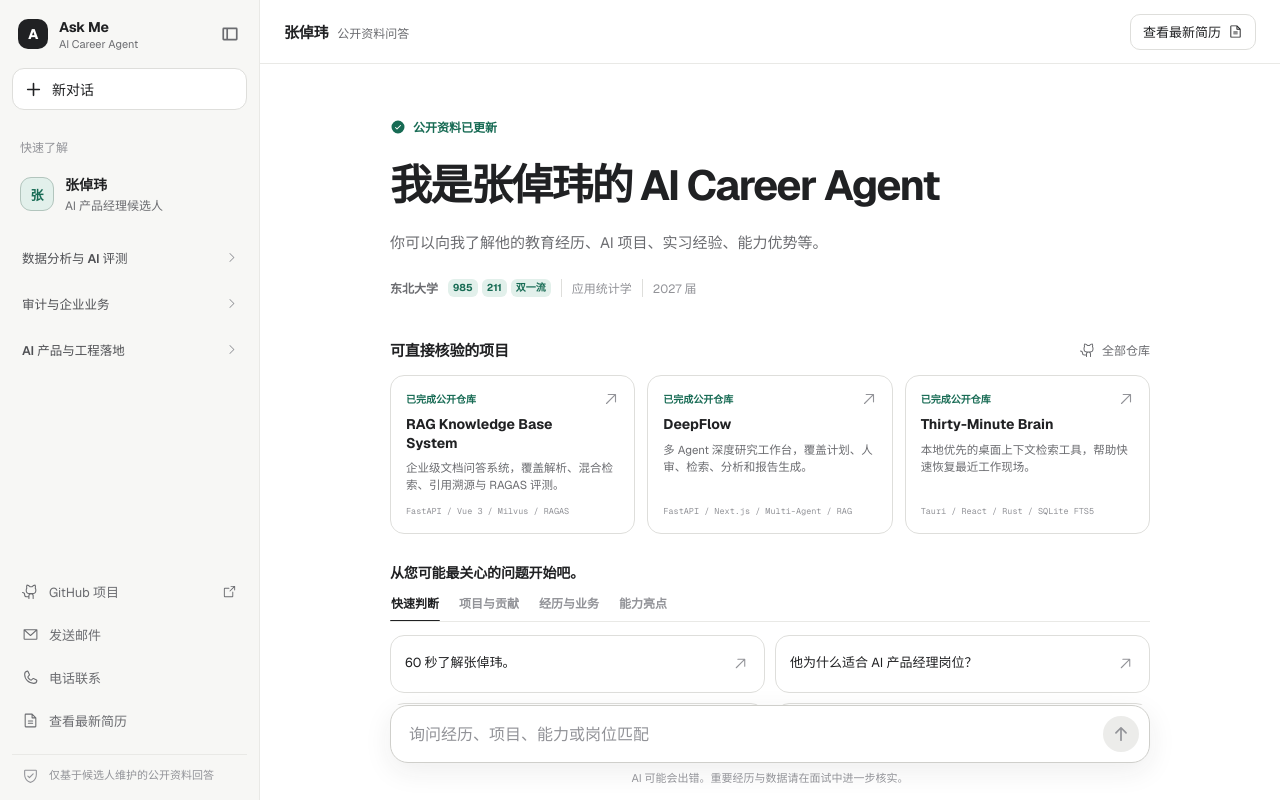
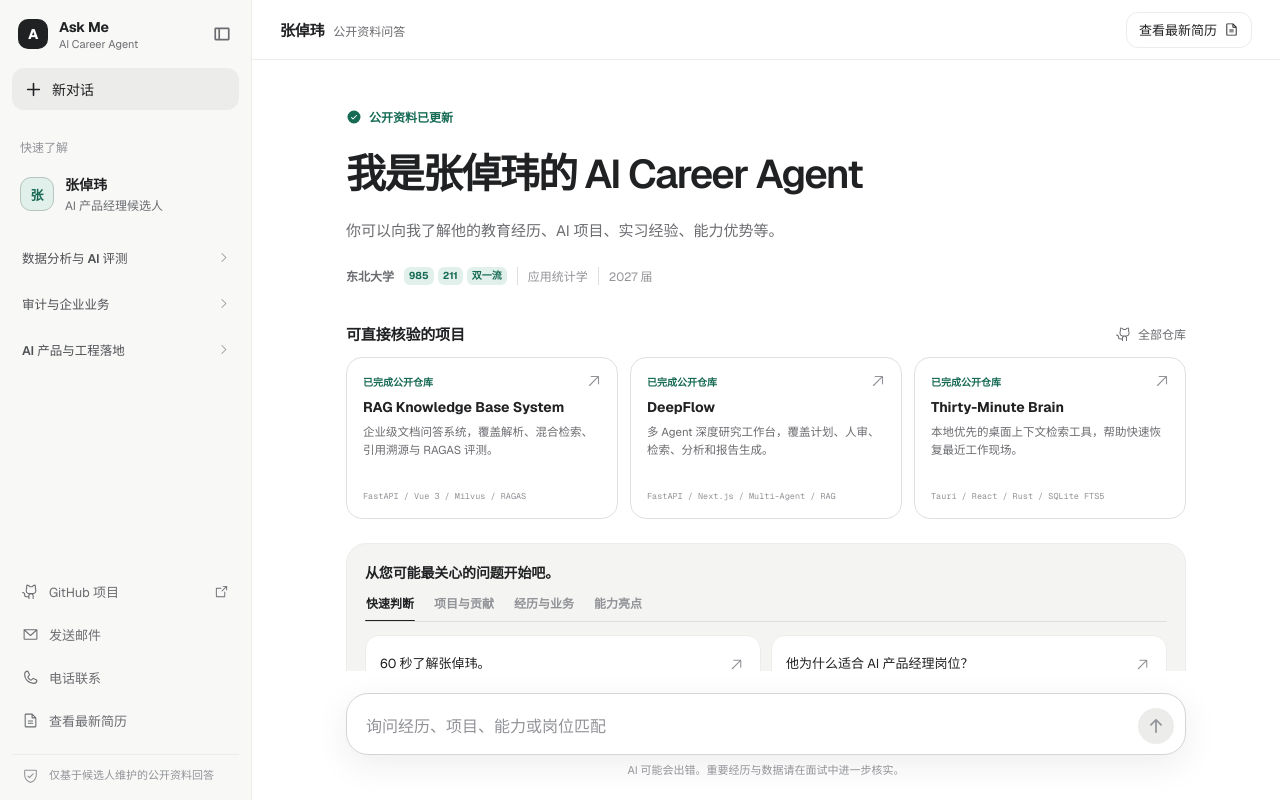
Before and after one commit to ZackZhang-AI/ask-me-career-agent, a Next.js app: page / in a window 1280 px wide. Built offline with nearby package versions, Linux system fonts and the light colour scheme.

Commit message:
优化前端视觉层级与输入体验

```diff
--- a/app/globals.css
+++ b/app/globals.css
@@ -1,21 +1,22 @@
 :root {
   color-scheme: light;
   --page: #ffffff;
-  --sidebar: #f7f7f5;
+  --sidebar: #f8f8f7;
   --surface: #ffffff;
   --surface-hover: #ececea;
-  --surface-soft: #f3f3f1;
+  --surface-soft: #f4f4f2;
   --ink: #202123;
   --muted: #6b6c70;
   --faint: #929398;
-  --line: #dededb;
-  --line-soft: #e9e9e6;
+  --line: #dfdfdc;
+  --line-soft: #ececea;
   --accent: #176b54;
   --accent-soft: #e2f0eb;
   --danger: #b54842;
-  --content: 760px;
-  --sidebar-width: 260px;
-  --topbar-height: 64px;
+  --content: 840px;
+  --reading-content: 760px;
+  --sidebar-width: 252px;
+  --topbar-height: 60px;
 }
 
 * {
@@ -186,17 +187,17 @@ textarea:focus-visible {
   display: flex;
   align-items: center;
   gap: 10px;
-  border: 1px solid var(--line);
+  border: 1px solid transparent;
   border-radius: 12px;
-  background: var(--surface);
+  background: var(--surface-hover);
   font-size: 14px;
   font-weight: 570;
   transition: background 160ms ease, border-color 160ms ease, transform 160ms ease;
 }
 
 .new-chat:hover {
-  border-color: #c9c9c5;
-  background: var(--surface-hover);
+  border-color: transparent;
+  background: #e6e6e3;
 }
 
 .sidebar.is-collapsed {
@@ -459,7 +460,7 @@ textarea:focus-visible {
 
 .chat-topbar {
   height: var(--topbar-height);
-  padding: 0 24px;
+  padding: 0 28px;
   display: flex;
   align-items: center;
   justify-content: space-between;
@@ -495,8 +496,8 @@ textarea:focus-visible {
   display: inline-flex;
   align-items: center;
   gap: 7px;
-  border: 1px solid var(--line);
-  border-radius: 10px;
+  border: 1px solid var(--line-soft);
+  border-radius: 12px;
   color: var(--ink);
   font-size: 13px;
   font-weight: 560;
@@ -524,14 +525,18 @@ textarea:focus-visible {
   scrollbar-width: thin;
 }
 
+.chat-shell.is-empty .chat-scroll {
+  flex: 0 1 auto;
+}
+
 .empty-state {
   width: min(100%, calc(var(--content) + 48px));
   margin: 0 auto;
-  padding: 54px 24px 56px;
+  padding: 48px 24px 34px;
 }
 
 .welcome {
-  max-width: 820px;
+  max-width: 780px;
 }
 
 .evidence-label {
@@ -545,10 +550,10 @@ textarea:focus-visible {
 
 .welcome h1 {
   margin: 22px 0 0;
-  font-size: clamp(36px, 4vw, 42px);
+  font-size: clamp(34px, 3.6vw, 40px);
   line-height: 1.14;
   letter-spacing: -0.04em;
-  font-weight: 610;
+  font-weight: 600;
 }
 
 .welcome-description {
@@ -600,7 +605,7 @@ textarea:focus-visible {
 }
 
 .project-proof {
-  margin-top: 42px;
+  margin-top: 38px;
 }
 
 .proof-heading {
@@ -635,7 +640,7 @@ textarea:focus-visible {
 }
 
 .project-grid {
-  margin-top: 15px;
+  margin-top: 13px;
   display: grid;
   grid-template-columns: repeat(3, minmax(0, 1fr));
   gap: 12px;
@@ -643,20 +648,22 @@ textarea:focus-visible {
 
 .project-link {
   min-width: 0;
-  min-height: 154px;
-  padding: 15px;
+  min-height: 162px;
+  padding: 16px;
   position: relative;
   display: flex;
   flex-direction: column;
   border: 1px solid var(--line);
-  border-radius: 14px;
+  border-radius: 16px;
   background: var(--surface);
-  transition: background 160ms ease, border-color 160ms ease, transform 160ms ease;
+  transition: background 160ms ease, border-color 160ms ease, box-shadow 160ms ease, transform 160ms ease;
 }
 
 .project-link:hover {
-  border-color: #c9c9c5;
+  border-color: #cececa;
   background: var(--surface-soft);
+  box-shadow: 0 8px 24px rgba(32, 33, 35, 0.05);
+  transform: translateY(-1px);
 }
 
 .project-link:hover .project-arrow {
@@ -701,7 +708,11 @@ textarea:focus-visible {
 }
 
 .question-start {
-  margin-top: 28px;
+  margin-top: 24px;
+  padding: 18px;
+  border: 1px solid var(--line-soft);
+  border-radius: 20px;
+  background: var(--surface-soft);
 }
 
 .question-groups {
@@ -709,7 +720,7 @@ textarea:focus-visible {
   display: flex;
   gap: 18px;
   overflow-x: auto;
-  border-bottom: 1px solid var(--line-soft);
+  border-bottom: 1px solid var(--line);
   scrollbar-width: none;
 }
 
@@ -769,7 +780,7 @@ textarea:focus-visible {
   grid-template-columns: 1fr 18px;
   align-items: center;
   gap: 16px;
-  border: 1px solid var(--line);
+  border: 1px solid var(--line-soft);
   border-radius: 14px;
   background: var(--surface);
   color: var(--ink);
@@ -789,8 +800,8 @@ textarea:focus-visible {
 }
 
 .suggestions button:hover {
-  border-color: #c9c9c5;
-  background: var(--surface-soft);
+  border-color: #cececa;
+  background: var(--surface);
 }
 
 .suggestions button:hover svg {
@@ -799,7 +810,7 @@ textarea:focus-visible {
 }
 
 .messages {
-  width: min(100%, calc(var(--content) + 48px));
+  width: min(100%, calc(var(--reading-content) + 48px));
   margin: 0 auto;
   padding: 42px 24px 72px;
   display: grid;
@@ -815,7 +826,7 @@ textarea:focus-visible {
   padding: 0 11px;
   position: absolute;
   top: 12px;
-  left: max(24px, calc((100% - var(--content)) / 2));
+  left: max(24px, calc((100% - var(--reading-content)) / 2));
   z-index: 5;
   display: inline-flex;
   align-items: center;
@@ -1013,6 +1024,11 @@ textarea:focus-visible {
   padding: 0 24px 14px;
 }
 
+.chat-shell.is-empty .composer-dock {
+  margin-top: 22px;
+  padding-bottom: 22px;
+}
+
 .contextual-suggestions {
   margin: 0 0 9px;
   display: flex;
@@ -1080,21 +1096,21 @@ textarea:focus-visible {
 }
 
 .composer {
-  min-height: 58px;
-  padding: 10px 10px 10px 18px;
+  min-height: 62px;
+  padding: 10px 11px 10px 19px;
   display: flex;
   align-items: flex-end;
   gap: 12px;
-  border: 1px solid #cfcfcb;
-  border-radius: 18px;
+  border: 1px solid #d4d4d0;
+  border-radius: 22px;
   background: var(--surface);
-  box-shadow: 0 8px 28px rgba(32, 33, 35, 0.08);
+  box-shadow: 0 10px 34px rgba(32, 33, 35, 0.08);
   transition: border-color 160ms ease, box-shadow 160ms ease;
 }
 
 .composer:focus-within {
-  border-color: #b8b8b3;
-  box-shadow: 0 10px 32px rgba(32, 33, 35, 0.11);
+  border-color: #bdbdb8;
+  box-shadow: 0 12px 38px rgba(32, 33, 35, 0.11);
 }
 
 .composer textarea {
@@ -1250,7 +1266,7 @@ textarea:focus-visible {
   }
 
   .empty-state {
-    padding: 38px 16px 48px;
+    padding: 34px 16px 28px;
   }
 
   .welcome h1 {
@@ -1312,6 +1328,8 @@ textarea:focus-visible {
 
   .question-start {
     margin-top: 28px;
+    padding: 16px;
+    border-radius: 18px;
   }
 
   .question-groups {
@@ -1346,6 +1364,11 @@ textarea:focus-visible {
 
   .composer-dock {
     padding: 0 10px 8px;
+  }
+
+  .chat-shell.is-empty .composer-dock {
+    margin-top: 16px;
+    padding-bottom: 12px;
   }
 
   .contextual-suggestions {
```
